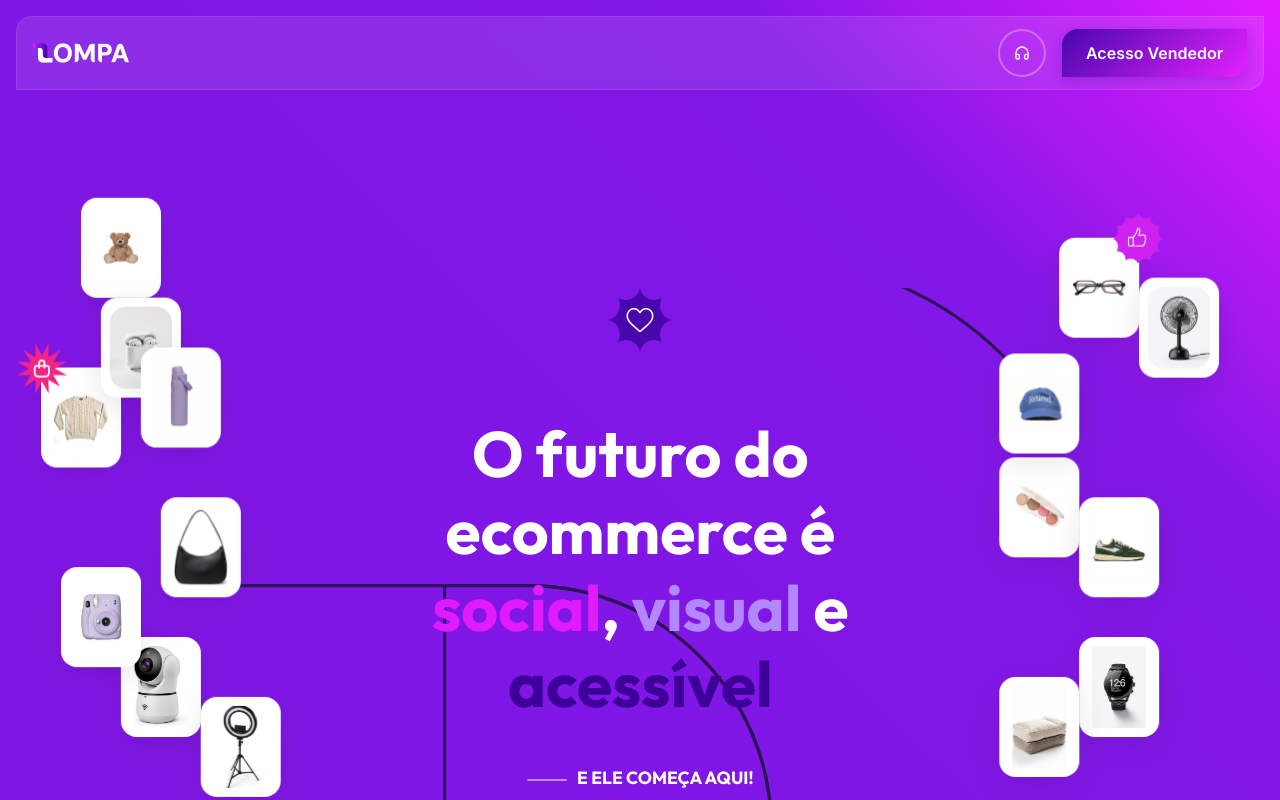
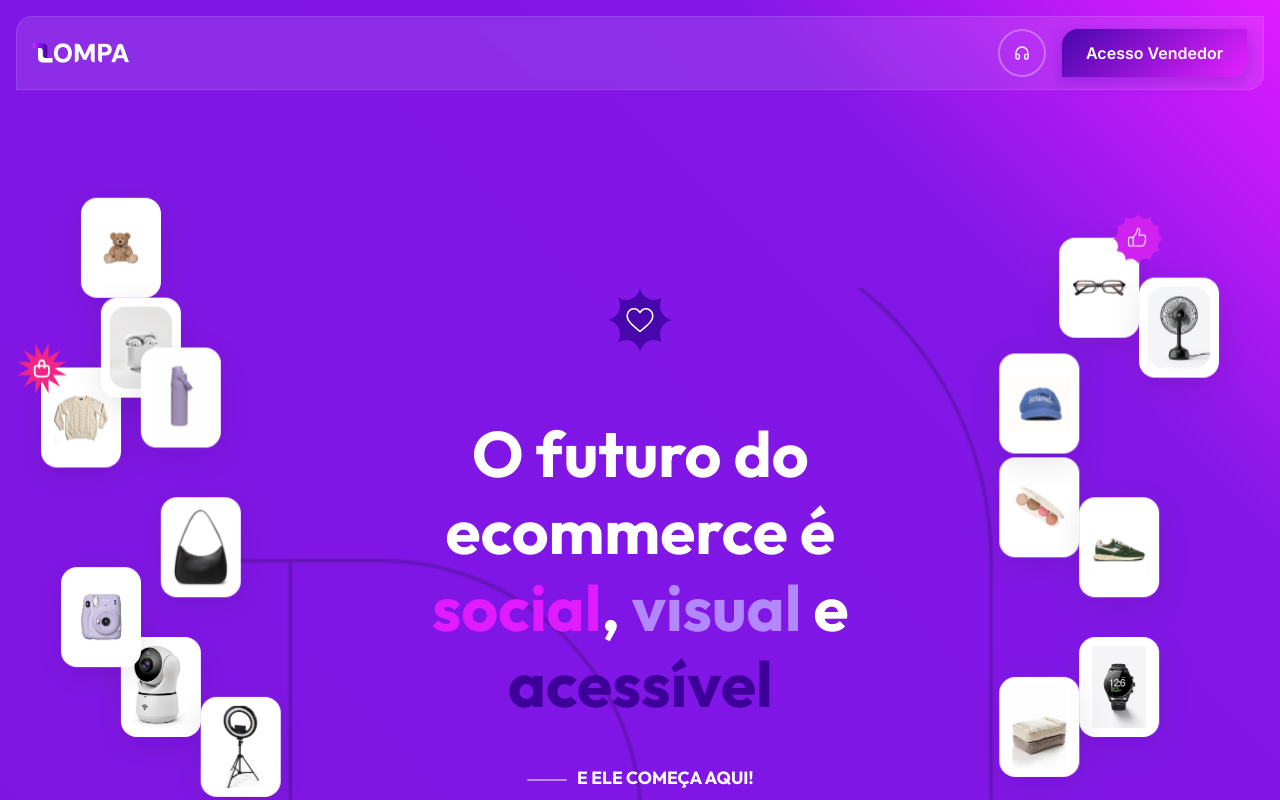
Before and after one commit to rafaelliao/landingPageLompa_Final, a Next.js app: page / in a window 1280 px wide. Shown: the top 800 px of the page. Built offline with nearby package versions, Linux system fonts and the light colour scheme.

Commit message:
Ajuste visual: posição e opacidade do background lompa_fundo_icon2.png na hero-container

```diff
--- a/src/app/globals.css
+++ b/src/app/globals.css
@@ -1620,14 +1620,11 @@
 
 .hero-container,
 .hero-container-mobile {
-  background-image: url('/lompa_fundo_icon.svg');
-  background-repeat: no-repeat;
-  background-position: left center;
-  background-size: 96vw;
-  /* Opacidade do SVG controlada no próprio arquivo, se necessário */
-}
-
-/* Transparência leve no background usando ::before */
+  /* O background será aplicado no ::before */
+  position: relative;
+  z-index: 1;
+}
+
 .hero-container::before,
 .hero-container-mobile::before {
   content: '';
@@ -1636,16 +1633,11 @@
   left: 0;
   right: 0;
   bottom: 0;
-  background-image: inherit;
-  background-repeat: inherit;
-  background-position: inherit;
-  background-size: inherit;
-  opacity: 0.08;
+  background-image: url('/lompa_fundo_icon2.png');
+  background-repeat: no-repeat;
+  background-position: -80px center;
+  background-size: 96vw;
+  opacity: 0.32 !important;
   pointer-events: none;
   z-index: 0;
 }
-/* Garantir que o conteúdo fique acima do ::before */
-.hero-container, .hero-container-mobile {
-  position: relative;
-  z-index: 1;
-}
```
Also changed, not shown: public/lompa_fundo_icon2.png (added).
